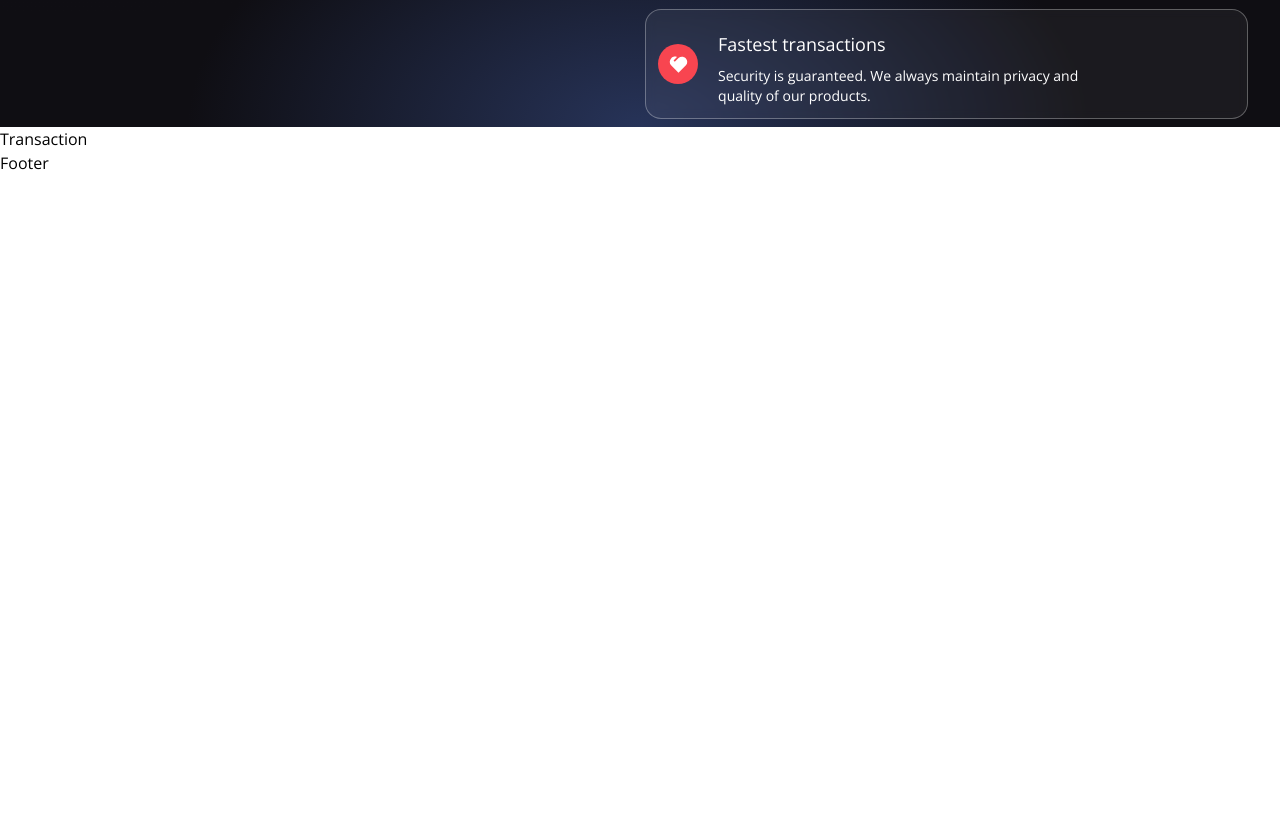
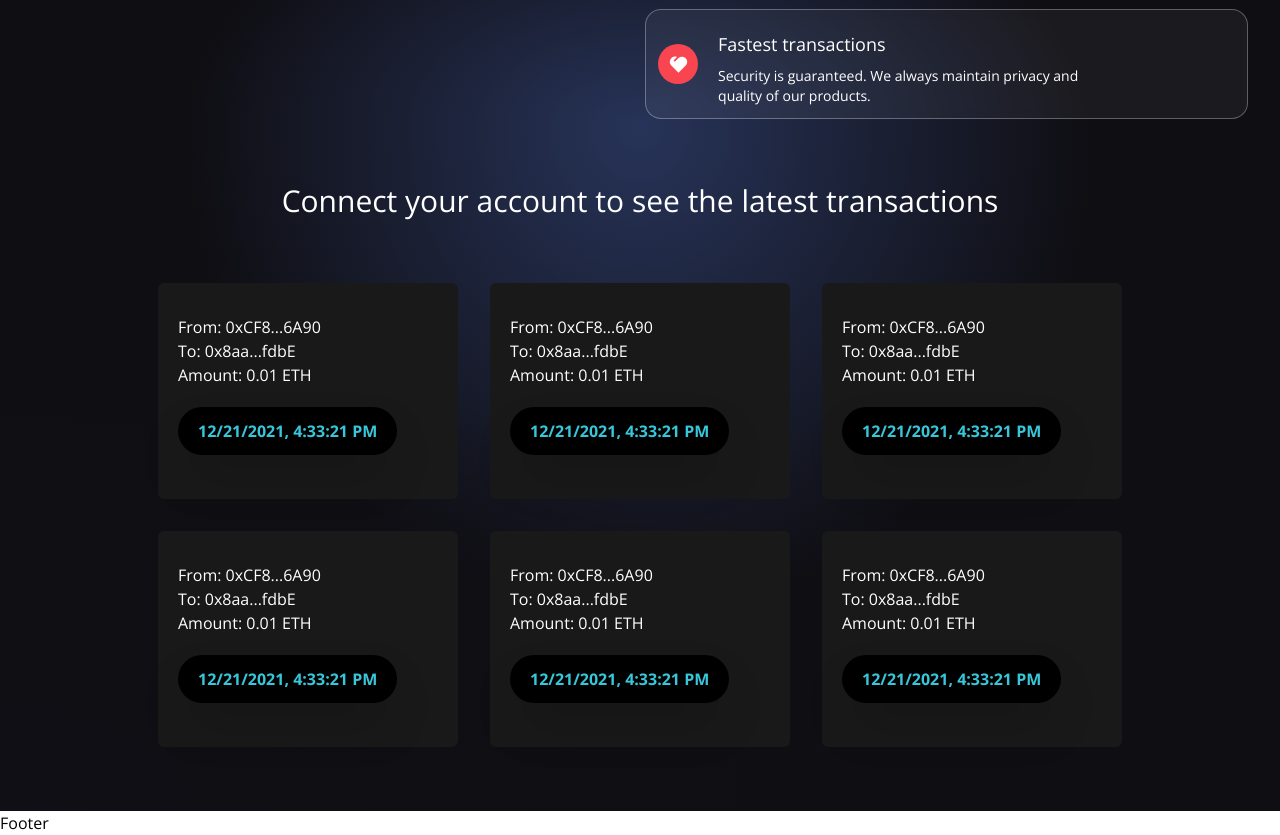
Before and after one commit to IsekaiGuy/Crypt, a React (Vite) app in the folder client/: page / in a window 1280 px wide. Shown: the part 1000-1835 px from the top of the page. Before the commit the page ends 1175 px from the top, so only its background shows below. Built offline with nearby package versions, Linux system fonts and the light colour scheme.

Commit message:
Added useFetch hook, Transactions component and dummyData

```diff
--- a/client/src/components/Transactions.tsx
+++ b/client/src/components/Transactions.tsx
@@ -1,5 +1,96 @@
+import {TransactionContext} from "../context/TransactionContext";
+import dummyData from "../utils/dummyData";
+import {useContext} from "react";
+import {shortenAddress} from "../utils/shortenAddress";
+
+interface ITransactionCard {
+    addressTo: string,
+    addressFrom: string,
+    timestamp: string,
+    message: string,
+    keyword?: string,
+    amount: string,
+    url: string
+}
+
+const ETHERSCAN_URL = 'https://goerli.etherscan.io/address'
+
+const TransactionCard = ({addressTo, addressFrom, timestamp, message, keyword, amount, url}:ITransactionCard) => {
+    return (<div className='bg-[#181918] m-4 flex flex-1
+        2xl:min-w-[450px]
+        2xl:max-w-[500px]
+        sm:min-w-[270px]
+        sm:max-w-[300px]
+        flex-col p-3 rounded-md hover:shadow-2xl
+    '>
+        <div className='flex flex-col items-center w-full mt-3'>
+            <div className='w-full mb-6 p-2'>
+                <a
+                    href={`${ETHERSCAN_URL}/${addressFrom}`}
+                    target='_blank'
+                    rel='noopener noreferrer'
+                >
+                    <p className='text-white text-base'>
+                        From: {shortenAddress(addressFrom)}
+                    </p>
+                </a>
+                <a
+                    href={`${ETHERSCAN_URL}/${addressTo}`}
+                    target='_blank'
+                    rel='noopener noreferrer'
+                >
+                    <p className='text-white text-base'>
+                        To: {shortenAddress(addressTo)}
+                    </p>
+                </a>
+                <p className='text-white text-base'>
+                    Amount: {amount} ETH
+                </p>
+                {message && (
+                    <>
+                    <br/>
+                        <p className='text-white text-base'>
+                            Message: {message}
+                        </p>
+                    </>
+                )}
+
+                <div className='bg-black p-3 px-5 w-max rounded-3xl mt-5 shadow-2xl'>
+                    <p className='text-[#37c7da] font-bold'>
+                        {timestamp}
+                    </p>
+                </div>
+
+            </div>
+        </div>
+    </div>)
+}
+
 const Transactions = () => {
-    return <div>Transaction</div>
+    const {currentAccount} = useContext(TransactionContext);
+
+    return (<div className='flex w-full justify-center items-center 2xl:px-20 gradient-bg-transactions'>
+        <div className='flex flex-col md:p-12 py-12 px-4'>
+            {currentAccount ? (
+                <h3 className='text-white text-3xl text-center my-2'>
+                    Latest transactions
+                </h3>
+            ) : (
+                <h3 className='text-white text-3xl text-center my-2'>
+                    Connect your account to see the latest transactions
+                </h3>
+            )}
+
+            <div className='flex flex-wrap justify-center items-center mt-10'>
+                {dummyData.reverse().map((transaction, index) => (
+                    <TransactionCard
+                        key={index}
+                        {...transaction}
+                    />
+                ))}
+            </div>
+        </div>
+    </div>)
 }
 
 export default Transactions;
--- a/client/src/components/Welcome.tsx
+++ b/client/src/components/Welcome.tsx
@@ -4,6 +4,7 @@ import {BsInfoCircle} from "react-icons/bs";
 import Loader from "./Loader";
 import {ChangeEvent, useContext} from "react";
 import {TransactionContext} from "../context/TransactionContext";
+import {shortenAddress} from "../utils/shortenAddress";
 
 const commonStyles = 'min-h-[70px] sm:px-0 px-2 sm:min-w-[120px] flex justify-center items-center border-[0.5px] border-gray-400 text-sm font-light text-white';
 
@@ -94,7 +95,7 @@ const Welcome = () => {
 
                         <div>
                             <p className="text-white font-light text-sm">
-                                Address
+                                {shortenAddress(currentAccount)}
                             </p>
                             <p className="text-white font-semibold text-lg mt-1">
                                 Ethereum
--- /dev/null
+++ b/client/src/hooks/useFetch.tsx
@@ -0,0 +1,27 @@
+import {useEffect, useState} from "react";
+
+const API_KEY = import.meta.env.VITE_GIPHY_API;
+const GIF_QUERY_URL = 'https://api.giphy.com/v1/gifs/search';
+
+const useFetch = (keyword:string) => {
+    const [gifUrl, setGifUrl] = useState('');
+
+    const fetchGifs = async () => {
+        try {
+            const response = await fetch(`${GIF_QUERY_URL}?api_key=${API_KEY}&q=${keyword.split(' ').join('')}&limit=1`);
+            const {data} = await response.json();
+
+            setGifUrl(data[0]?.images?.downsized_medium?.url);
+        } catch (err) {
+            setGifUrl("https://metro.co.uk/wp-content/uploads/2015/05/pokemon_crying.gif?quality=90&strip=all&zoom=1&resize=500%2C284");
+        }
+    }
+
+    useEffect(() => {
+        if(keyword) fetchGifs();
+    }, [keyword])
+
+    return gifUrl;
+}
+
+export default useFetch;
--- /dev/null
+++ b/client/src/utils/dummyData.ts
@@ -0,0 +1,56 @@
+export default [
+    {
+        id: 1,
+        url: "https://metro.co.uk/wp-content/uploads/2015/05/pokemon_crying.gif?quality=90&strip=all&zoom=1&resize=500%2C284",
+        message: "",
+        timestamp: "12/21/2021, 4:33:21 PM",
+        addressFrom: "0xCF8e569A97C423952DdFf902375C7C76549A6A90",
+        amount: "0.01",
+        addressTo: "0x8aa395Ab97837576aF9cd6946C79024ef1acfdbE",
+    },
+    {
+        id: 2,
+        url: "https://media4.popsugar-assets.com/files/2013/11/07/832/n/1922398/eb7a69a76543358d_28.gif",
+        message: "",
+        timestamp: "12/21/2021, 4:33:21 PM",
+        addressFrom: "0xCF8e569A97C423952DdFf902375C7C76549A6A90",
+        amount: "0.01",
+        addressTo: "0x8aa395Ab97837576aF9cd6946C79024ef1acfdbE",
+    },
+    {
+        id: 3,
+        url: "https://acegif.com/wp-content/uploads/gif-shaking-head-38.gif",
+        message: "",
+        timestamp: "12/21/2021, 4:33:21 PM",
+        addressFrom: "0xCF8e569A97C423952DdFf902375C7C76549A6A90",
+        amount: "0.01",
+        addressTo: "0x8aa395Ab97837576aF9cd6946C79024ef1acfdbE",
+    },
+    {
+        id: 4,
+        url: "https://i.pinimg.com/originals/68/a0/9e/68a09e774e98242871c2db0f99307420.gif",
+        message: "",
+        timestamp: "12/21/2021, 4:33:21 PM",
+        addressFrom: "0xCF8e569A97C423952DdFf902375C7C76549A6A90",
+        amount: "0.01",
+        addressTo: "0x8aa395Ab97837576aF9cd6946C79024ef1acfdbE",
+    },
+    {
+        id: 5,
+        url: "https://i.pinimg.com/originals/73/d3/a1/73d3a14d212314ab1f7268b71d639c15.gif",
+        message: "",
+        timestamp: "12/21/2021, 4:33:21 PM",
+        addressFrom: "0xCF8e569A97C423952DdFf902375C7C76549A6A90",
+        amount: "0.01",
+        addressTo: "0x8aa395Ab97837576aF9cd6946C79024ef1acfdbE",
+    },
+    {
+        id: 6,
+        url: "https://www.omnisend.com/blog/wp-content/uploads/2016/09/funny-gifs-9.gif",
+        message: "",
+        timestamp: "12/21/2021, 4:33:21 PM",
+        addressFrom: "0xCF8e569A97C423952DdFf902375C7C76549A6A90",
+        amount: "0.01",
+        addressTo: "0x8aa395Ab97837576aF9cd6946C79024ef1acfdbE",
+    },
+];
--- /dev/null
+++ b/client/src/utils/shortenAddress.ts
@@ -0,0 +1 @@
+export const shortenAddress = (address: string) => `${address.slice(0, 5)}...${address.slice(address.length - 4)}`;
```
